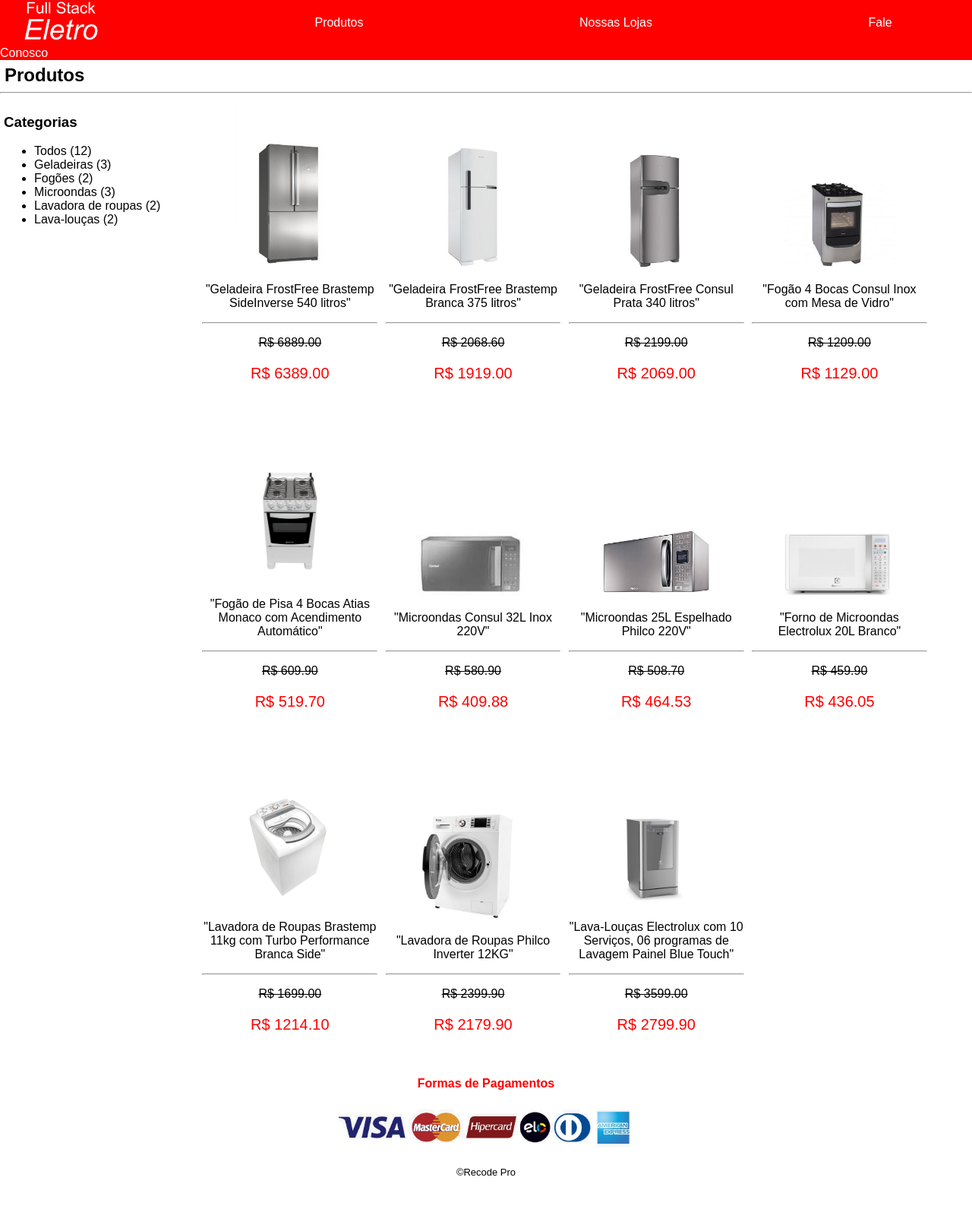
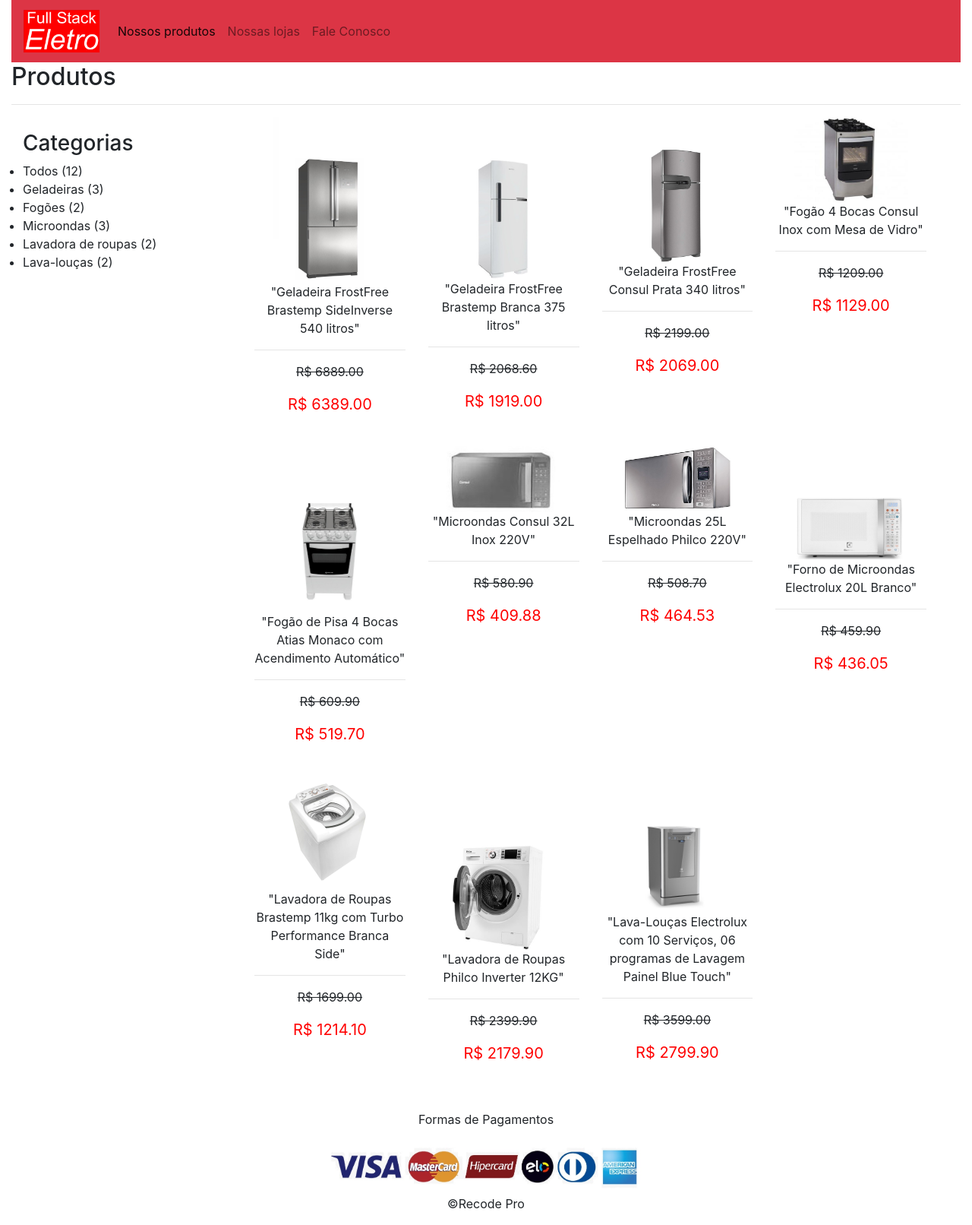
Before and after one commit to Patrick-Ferreira/full-stack-eletro-db, a PHP site: page /produtos.php in a window 1280 px wide. Shown: the whole page at 76% size. Before the commit the page ends 1547 px from the top, so only its background shows below. Run offline with PHP 8.4, Linux system fonts and the light colour scheme; data comes from the database, SQL or seed files in the repository.

Commit message:
Atualização Para Bootstrap

```diff
--- a/css/estilo.css
+++ b/css/estilo.css
@@ -1,79 +1,50 @@
-  body {
-
-    font-family: Arial, Helvetica, sans-serif;
-    margin: 0px;
+* {
+    margin: 0;
+    padding: 0;
+    box-sizing: border-box;
   }
 
-  main{
-      margin: 5px;
+  body {
+    font-family: Arial, Helvetica, sans-serif;
   }
 
-  #home{
-    height: 495px;
+  .menu {
+    background-color: #ff0000;
+    padding: 10px;
   }
 
-  h2{
-      margin: 6px;
+  .menu a {
+    color: white;
+    text-decoration: none;
+    margin-left: 40px;
   }
 
- #formas_pagamentos{
-     color: red;
-     font-weight: bold;
+  .categorias {
+    display: inline-block;
+    vertical-align: top;
+    padding: 18px;
+  }
+
+  .produtos {
+    display: inline-block;
+    text-align: center;
+  }
+
+  .box-produto {
+    width: 23%;
+    vertical-align: bottom;
+    font-size: 12px;
+    text-align: center;
+    padding: 28
 
   }
 
- .Recode{
-        font-size: 13px;
 
- }
 
-.menu{
-    background-color: red;
 
-}
 
- .menu a{
-     color: white;
 
-     margin-right:250px;
-     margin-left: 30px;
 
-    vertical-align:middle;
-
-     text-align: left;
-
-     text-decoration: none
-
-    }
-
-    #rodape{
-
-        text-align: center;
-
-    }
-
-    .categorias{
-
-        display: inline-block;
-        width:20% ;
-        vertical-align: top;
-    }
-
-    .produtos{
-
-        display: inline-block;
-        position: relative;
-        width: 79%;
-    }
-
-    .box_produtos{
-
-        text-align: center;
-        display: inline-block;
-        width:23% ;
-        margin: 3px;
-
-    }
 
     .preco{
         color: red;
@@ -84,21 +55,18 @@
         display: inline-block;
         font-size: 25px;
         padding-left: 10px;
-        padding-right: 290px;
-        margin-left: 160px;
+        padding-right: 100px;
+        margin-left: 200px;
 
     }
 
     .contatos p{
         align-items: center;
         margin-left: 40px;
-        height: 415px;
+        height: 225px;
     }
 
 
-   .img{
-       float: left;
-   }
 
    .lojas{
        display: inline-block;
@@ -108,3 +76,17 @@
        padding-right: 270px;
        height: 445px;
    }
+
+
+   #rodape {
+    text-align: center;
+    margin-top: 20px;
+  }
+
+  #rodape img {
+    width: 420px;
+  }
+
+  #formas_pagamento {
+    color: red;
+  }
--- a/index.php
+++ b/index.php
@@ -7,6 +7,7 @@
 
     </head>
     <body>
+         <div class="container-fluid">
                 <!--Inicio do Menu-->
                 <?php
                     include('menu.html')
@@ -27,7 +28,7 @@
                     <img width="400px" src="./imagens/Formas de Pagamento.jpeg" alt="Formas de Pagamentos">
                     <p class="Recode">&copy;Recode Pro</p>
                 </footer>
-
+        </div>
     </body>
 
 </html>
--- a/loja.php
+++ b/loja.php
@@ -7,6 +7,7 @@
 
     </head>
     <body>
+        <div class="container-fluid">
            <!--Inicio do Menu-->
            <?php
             include('menu.html')
@@ -17,7 +18,7 @@
         <hr>
         </header>
 
-            <main>
+            <main=>
 
                 <div class="lojas">
                     <h3>Rio de Janeiro</h3>
@@ -51,6 +52,6 @@
             <img width="400px" src="./imagens/Formas de Pagamento.jpeg" alt="Formas de Pagamentos">
             <p class="Recode">&copy;Recode Pro</p>
         </footer>
-
+        </div>
     </body>
 </html>
--- a/menu.html
+++ b/menu.html
@@ -1,7 +1,38 @@
-<nav class="menu">
-    <a href="index.php"><img width="100px" src="./imagens/Logo.jpeg" alt="Full Stack Eletro"></a>
-    <a class="texte-menu" href="produtos.php">Produtos</a>
-    <a class="texte-menu" href="loja.php">Nossas Lojas</a>
-    <a class="texte-menu" href="contato.php">Fale Conosco</a>
+<link
+  rel="stylesheet"
+  href="https://maxcdn.bootstrapcdn.com/bootstrap/4.5.2/css/bootstrap.min.css"
+/>
+<script src="https://ajax.googleapis.com/ajax/libs/jquery/3.5.1/jquery.min.js"></script>
+<script src="https://cdnjs.cloudflare.com/ajax/libs/popper.js/1.16.0/umd/popper.min.js"></script>
+<script src="https://maxcdn.bootstrapcdn.com/bootstrap/4.5.2/js/bootstrap.min.js"></script>
 
+<nav class="navbar navbar-expand-lg navbar-light bg-danger">
+  <a class="navbar-brand" href="index.php"
+    ><img src="imagens/logo.jpeg" width="100px"
+  /></a>
+  <button
+    class="navbar-toggler"
+    type="button"
+    data-toggle="collapse"
+    data-target="#navbarNav"
+    aria-controls="navbarNav"
+    aria-expanded="false"
+    aria-label="Alterna navegação"
+  >
+    <span class="navbar-toggler-icon "></span>
+  </button>
+  <div class="collapse navbar-collapse text-white" id="navbarNav">
+    <ul class="navbar-nav">
+      <li class="nav-item active">
+        <a class="nav-link" href="produtos.php" >Nossos produtos <span class="sr-only">(Página atual)</span></a >
+      </li>
+      <li class="nav-item">
+        <a class="nav-link" href="loja.php">Nossas lojas</a>
+      </li>
+
+      <li class="nav-item">
+        <a class="nav-link" href="contato.php">Fale Conosco</a>
+      </li>
+    </ul>
+  </div>
 </nav>
--- a/produtos.php
+++ b/produtos.php
@@ -17,11 +17,17 @@
     <head>
         <meta charset="UTF-8">
         <title>Produtos - Full Stack Eletro</title>
+        <meta name="viewport" content="width=device-width, initial-scale=1" />
+        <link rel="stylesheet" href="https://maxcdn.bootstrapcdn.com/bootstrap/4.5.2/css/bootstrap.min.css" />
+        <script src="https://code.jquery.com/jquery-3.3.1.slim.min.js" integrity="sha384-q8i/X+965DzO0rT7abK41JStQIAqVgRVzpbzo5smXKp4YfRvH+8abtTE1Pi6jizo" crossorigin="anonymous"></script>
+        <script src="https://cdnjs.cloudflare.com/ajax/libs/popper.js/1.14.3/umd/popper.min.js" integrity="sha384-ZMP7rVo3mIykV+2+9J3UJ46jBk0WLaUAdn689aCwoqbBJiSnjAK/l8WvCWPIPm49" crossorigin="anonymous"></script>
+        <script src="https://stackpath.bootstrapcdn.com/bootstrap/4.1.3/js/bootstrap.min.js" integrity="sha384-ChfqqxuZUCnJSK3+MXmPNIyE6ZbWh2IMqE241rYiqJxyMiZ6OW/JmZQ5stwEULTy" crossorigin="anonymous"></script>
         <link rel="stylesheet" type="text/css" href="./css/estilo.css">
         <script src="js/funcoes.js"></script>
 
     </head>
     <body>
+        <div class="container-fluid">
          <!--Inicio do Menu-->
 
          <?php
@@ -32,9 +38,11 @@
             <h2>Produtos</h2>
             <hr>
         </header>
-        <main>
 
-                <section class="categorias">
+                <div class="container-fluid row">
+                <!--   <div class="row">
+                    <div class="col-2 bg-success ">   -->
+                    <section class="categorias col-3">
                         <h3>Categorias</h3>
                         <ul>
                             <li onclick="exibir_todos()">Todos (12)</li>
@@ -45,7 +53,10 @@
                             <li onclick="exibir_categoria('lava_loucas')">Lava-louças (2)</li>
                         </ul>
                     </section>
-                <div class="produtos">
+
+
+                     <section class="produtos col-9">
+                         <div class="row">
                                     <?php
                                     $sql="select * from produtos";
                                         $result =$conn->query($sql);
@@ -54,7 +65,7 @@
                                             while($rows = $result->fetch_assoc()){
                                     ?>
 
-                             <div class="box_produtos" id="<?php echo $rows ["categoria"];?>" >
+                                            <div class="box_produtos col-3 " id="<?php echo $rows ["categoria"];?>">
                                                 <img src="<?php echo $rows ["imagem"];?>" width="150px" onclick="destaque(this)">
                                                 <br>
                                                 <p class="descricao">"<?php echo $rows ["descricao"];?>"</p>
@@ -63,18 +74,18 @@
                                                 <p class="preco">R$ <?php echo $rows ["preco_venda"];?></p><br>
                                             </div>
 
-
                                         <?php
                                             }
                                         }else {
                                             echo "Nenhum produto cadastrado";
                                         }
-
                                         ?>
-
                          </div>
 
-    </main>
+
+                   </section>
+                </div>
+
 
 
                 <footer id="rodape">
@@ -82,7 +93,7 @@
                     <img width="400px" src="./imagens/Formas de Pagamento.jpeg" alt="Formas de Pagamentos">
                     <p class="Recode">&copy;Recode Pro</p>
                 </footer>
-
+        </div>
     </body>
 
 </html>
```
Also changed, not shown: contato.php (+18 -11 lines). Lines whose indentation alone changed are shown as unchanged.
